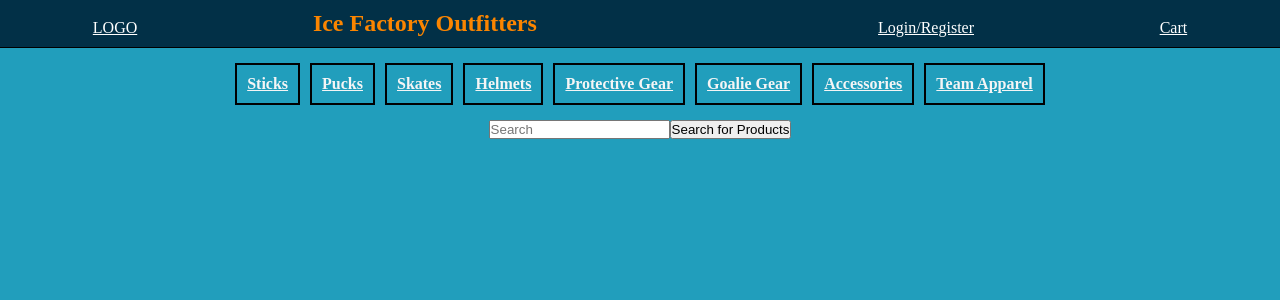
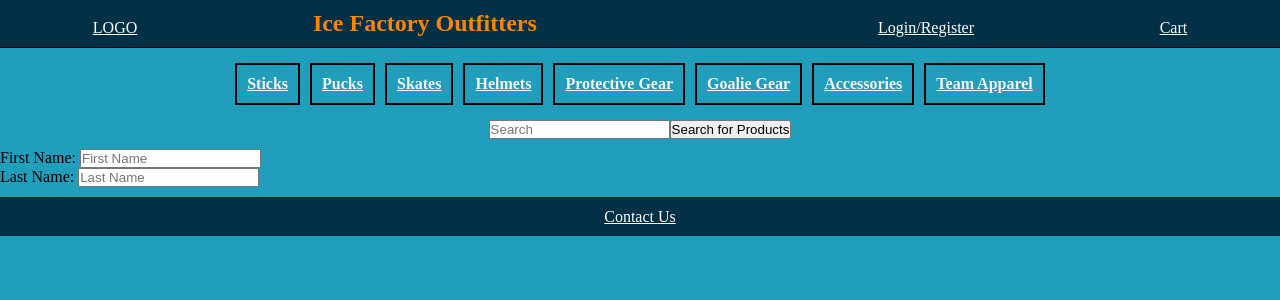
Before and after one commit to 2211-team8-capstone/Ice-Factory-Outfitters, a React (Create React App) app: page /ContactUs in a window 1280 px wide. Shown: the top 300 px of the page. Built offline with nearby package versions, Linux system fonts and the light colour scheme; no server answers.

Commit message:
ContactUs Page

```diff
--- a/src/components/App.js
+++ b/src/components/App.js
@@ -8,6 +8,8 @@ import LoginRegister from "./LoginRegister";
 import Home from "./Home";
 import Header from "./Header";
 import NavBar from "./NavBar";
+import Footer from "./Footer";
+import ContactUs from "./ContactUs"
 import Product from "./Product";
 import "../style/App.css";
 import Sticks from "../products/Sticks";
@@ -48,19 +50,21 @@ const App = () => {
             path="/sticks"
             element={<Sticks products={products} />}
           ></Route>
-          <Route path="/pucks" element={<Pucks products={products}/>}></Route>
-          <Route path="/skates" element={<Skates products={products}/>}></Route>
-          <Route path="/helmets" element={<Helmets products={products}/>}></Route>
-          <Route path="/protectiveGear" element={<ProtectiveGear products={products}/>}></Route>
-          <Route path="/goalieGear" element={<GoalieGear products={products}/>}></Route>
-          <Route path="/accessories" element={<Accessories products={products}/>}></Route>
-          <Route path="/teamApparel" element={<TeamApparel products={products}/>}></Route>
+          <Route path="/pucks" element={<Pucks products={products} />}></Route>
+          <Route path="/skates" element={<Skates products={products} />}></Route>
+          <Route path="/helmets" element={<Helmets products={products} />}></Route>
+          <Route path="/protectiveGear" element={<ProtectiveGear products={products} />}></Route>
+          <Route path="/goalieGear" element={<GoalieGear products={products} />}></Route>
+          <Route path="/accessories" element={<Accessories products={products} />}></Route>
+          <Route path="/teamApparel" element={<TeamApparel products={products} />}></Route>
           <Route
             path="/LoginRegister"
             element={<LoginRegister setToken={setToken} />}
           ></Route>
+          <Route path="/ContactUs" element={<ContactUs />}></Route>
         </Routes>
       </div>
+      <Footer />
     </>
   );
 };
--- /dev/null
+++ b/src/components/ContactUs.js
@@ -0,0 +1,30 @@
+import React from "react";
+import "../style/ContactUs.css";
+import { getAllProducts } from "../api";
+
+const ContactUs = () => {
+
+    return (
+        <div className="contact-forms">
+            <form>
+                <div className='contact-first-name'>
+                    <label>First Name: </label>
+                    <input
+                        type="text"
+                        placeholder="First Name"
+                        onChange={(event) => setFirstName(event.target.value)}
+                    ></input>
+                </div>
+
+                <label>Last Name: </label>
+                <input
+                    type="text"
+                    placeholder="Last Name"
+                    onChange={(event) => setLastName(event.target.value)}
+                ></input>
+            </form>
+        </div>
+    )
+}
+
+export default ContactUs;
--- a/src/components/Footer.js
+++ b/src/components/Footer.js
@@ -0,0 +1,19 @@
+import React, { useState, useEffect } from "react";
+import { Link } from "react-router-dom";
+import "../style/Footer.css";
+
+const Footer = (props) => {
+    return (
+        <>
+            <div className="footer">
+                <div className="contact-us">
+                    <Link to={"/ContactUs"} className="foot-links">
+                        Contact Us
+                    </Link>
+                </div>
+            </div>
+        </>
+    );
+};
+
+export default Footer;
--- /dev/null
+++ b/src/style/ContactUs.css
@@ -0,0 +1,6 @@
+* {
+    box-sizing: border-box;
+    margin: 0;
+    padding: 0;
+
+}
--- a/src/style/Footer.css
+++ b/src/style/Footer.css
@@ -0,0 +1,27 @@
+* {
+    box-sizing: border-box;
+    margin: 0;
+    padding: 0;
+}
+
+.footer {
+    background-color: #023047;
+    border-top: 1px black solid;
+    display: flex;
+    justify-content: space-around;
+    align-items: flex-end;
+    margin-top: 10px;
+    padding-top: 10px;
+    padding-bottom: 10px;
+
+}
+
+.foot-links {
+    margin: 10px;
+    color: white;
+}
+
+.foot-links:hover {
+    color: #fb8500;
+    text-decoration: none;
+}
```
